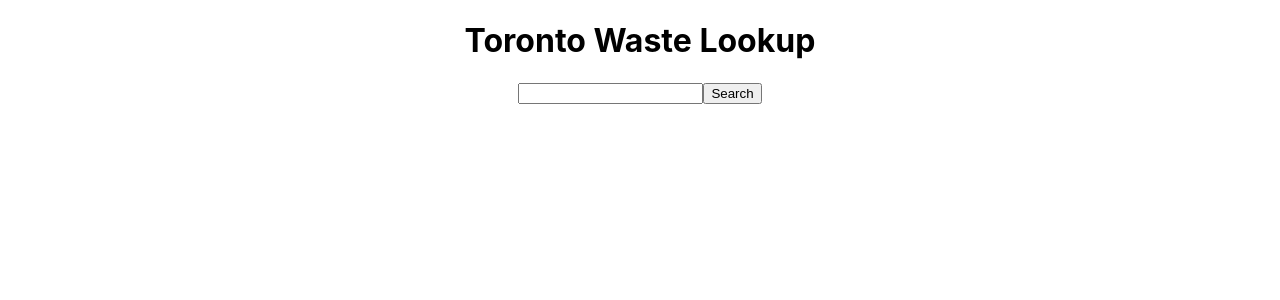
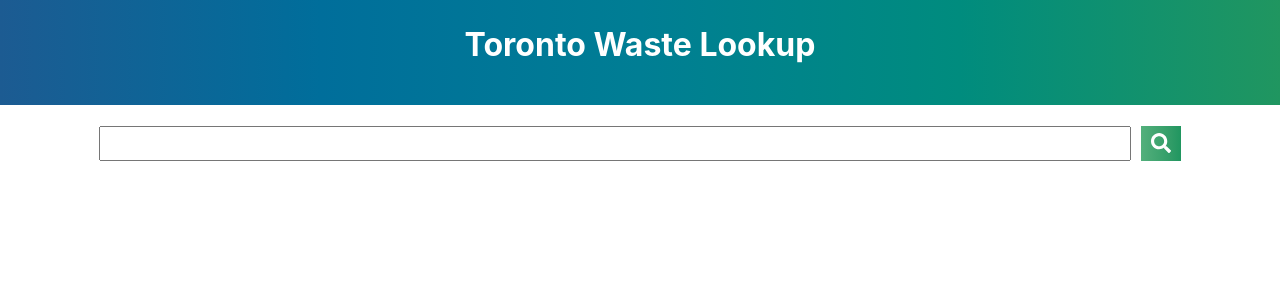
Before and after one commit to AhmedHS/shopify-challenge, a React (Create React App) app: page / in a window 1280 px wide. Shown: the top 300 px of the page. Built offline with nearby package versions, Linux system fonts and the light colour scheme.

Commit message:
added styling & clearing results

```diff
--- a/package.json
+++ b/package.json
@@ -5,6 +5,7 @@
   "dependencies": {
     "react": "^16.7.0",
     "react-dom": "^16.7.0",
+    "react-icons": "^3.3.0",
     "react-redux": "^6.0.0",
     "react-scripts": "2.1.3",
     "redux": "^4.0.1"
--- a/src/App.css
+++ b/src/App.css
@@ -1,10 +1,5 @@
 .App {
   text-align: center;
-}
-
-.App-logo {
-  animation: App-logo-spin infinite 20s linear;
-  height: 40vmin;
 }
 
 .App-header {
@@ -18,15 +13,74 @@
   color: white;
 }
 
-.App-link {
-  color: #61dafb;
+.tables {
+  margin-left: auto;
+  margin-right: auto;
+  text-align: left;
+  width: 87%;;
 }
 
-@keyframes App-logo-spin {
-  from {
-    transform: rotate(0deg);
-  }
-  to {
-    transform: rotate(360deg);
-  }
+.favourited {
+  font-size: 20px;
+  vertical-align: top;
+  background: none;
+  border: none;
+  outline: none;
+  color:#53B07C;
 }
+.unfavourited {
+  font-size: 20px;
+  vertical-align: top;
+  background: none;
+  border: none;
+  outline: none;
+  color:rgb(146, 146, 146);
+}
+#header{
+  margin-top: 0px;
+  padding-top: 25px;
+  color: white;
+  height: 80px;
+  background-image: linear-gradient(to right, #1c5b92, #006e9b, #007e94, #008c7e, #209660);
+}
+#favHeader {
+  text-align: left;
+  width: 87%;
+  font-weight: 20px;
+  margin-left: auto;
+  margin-right: auto;
+  background: -webkit-linear-gradient(#1F826E, #269460);
+  -webkit-background-clip: text;
+  -webkit-text-fill-color: transparent;
+}
+#searchBar {
+  width:80%;
+  font-size: 25px;
+  color: rgb(54, 54, 54);
+}
+#clearButton {
+  font-size: 25px;
+  background: none;
+  border: none;
+  outline: none;
+  color: grey;
+  display: inline-block;
+  margin-left: -35px;
+  vertical-align: sub;
+}
+#searchButton {
+  font-size: 20px;
+  color: white;
+  border: none;
+  outline: none;
+  padding-top: 7px;
+  padding-bottom: 3px;
+  width: 40px;;
+  margin-left: 10px;
+  vertical-align: top;
+  background-image: linear-gradient(to right, #53b07c, #48a975, #3ca36e, #309c67, #209660);
+}
+.button:hover {
+  transition: transform .2s; /* Animation */
+  transform: scale(1.1);
+}
--- a/src/App.js
+++ b/src/App.js
@@ -1,6 +1,7 @@
 import React, { Component } from 'react';
 import { connect } from 'react-redux';
-import { submitSearch, favourite } from './actions';
+import { submitSearch, clearSearch, favourite } from './actions';
+import { FaSearch, FaTimesCircle, FaStar } from 'react-icons/fa';
 import './App.css';
 
 class App extends Component {
@@ -13,7 +14,7 @@
     this.searchBar = React.createRef();
   }
   updateSearch = (event) => {
-    if(event.keyCode == 13)
+    if (event.keyCode == 13)
       this.props.submitSearch(this.state.search);
     this.setState({
       search: event.target.value,
@@ -24,6 +25,7 @@
       search: ""
     })
     this.searchBar.current.value = "";
+    this.props.clearSearch();
   }
   submitSearch = () => {
     this.props.submitSearch(this.state.search);
@@ -50,20 +52,20 @@
 
     return (
       <div className="App">
-        <h1>Toronto Waste Lookup</h1>
-        <input type="text" ref={this.searchBar} onKeyUp={this.updateSearch} />
-        {this.state.search.length > 0 ? <input type="button" value="X" onClick={this.clearSearch} /> : ''}
-        <input type="button" value="Search" onClick={this.submitSearch} />
-        <table>
+        <h1 id="header">Toronto Waste Lookup</h1>
+        <input id="searchBar" type="text" ref={this.searchBar} onKeyUp={this.updateSearch} />
+        {this.state.search.length > 0 ? <button id="clearButton" className="button" type="button" onClick={this.clearSearch}><FaTimesCircle /></button> : ''}
+        <button id="searchButton" className="button" type="button" onClick={this.submitSearch}><FaSearch /></button>
+        <table className="tables">
           <tbody>
             {
               this.props.results.map((result, x) =>
                 <tr key={x}>
                   <td>
                     {this.favourited(result.title) ?
-                      <input type="button" value="X" onClick={() => { this.favouriteItem(result.title) }} />
+                      <button className="favourited button" type="button" onClick={() => { this.favouriteItem(result.title) }}><FaStar /></button>
                       :
-                      <input type="button" value="F" onClick={() => { this.favouriteItem(result.title) }} />
+                      <button className="unfavourited button" type="button" onClick={() => { this.favouriteItem(result.title) }}><FaStar /></button>
                     }
                   </td>
                   <td>{result.title}</td>
@@ -75,17 +77,17 @@
         </table>
         {this.props.favourites.length > 0 ?
           <div>
-            <h2>Favourites</h2>
-            <table>
+            <h2 id="favHeader">Favourites</h2>
+            <table className="tables">
               <tbody>
                 {
                   this.props.favourites.map((result, x) =>
                     <tr key={x}>
                       <td>
                         {this.favourited(result.title) ?
-                          <input type="button" value="X" onClick={() => { this.favouriteItem(result.title) }} />
+                          <button className="favourited button" type="button" onClick={() => { this.favouriteItem(result.title) }}><FaStar /></button>
                           :
-                          <input type="button" value="F" onClick={() => { this.favouriteItem(result.title) }} />
+                          <button className="unfavourited button" type="button" onClick={() => { this.favouriteItem(result.title) }}><FaStar /></button>
                         }
                       </td>
                       <td>{result.title}</td>
@@ -110,6 +112,7 @@
 }
 const mapDispatchToProps = {
   submitSearch,
+  clearSearch,
   favourite
 }
 export default connect(mapStateToProps, mapDispatchToProps)(App);
--- a/src/actions/index.js
+++ b/src/actions/index.js
@@ -2,7 +2,9 @@
     type: 'SUBMIT',
     payload: query
 });
-
+export const clearSearch = () => ({
+    type: 'CLEAR',
+})
 export const favourite = (title) => ({
     type: 'FAVOURITE',
     payload: title
--- a/src/reducers/index.js
+++ b/src/reducers/index.js
@@ -14,6 +14,8 @@
             return {
                 ...state, results: newResults
             }
+        case 'CLEAR':
+            return{...state, results: []}
         case 'FAVOURITE':
             let favQuery;
             state.favourites.forEach((result, index) => {
```
Also changed, not shown: 1 other file (tests, documents, lock files or other folders).
